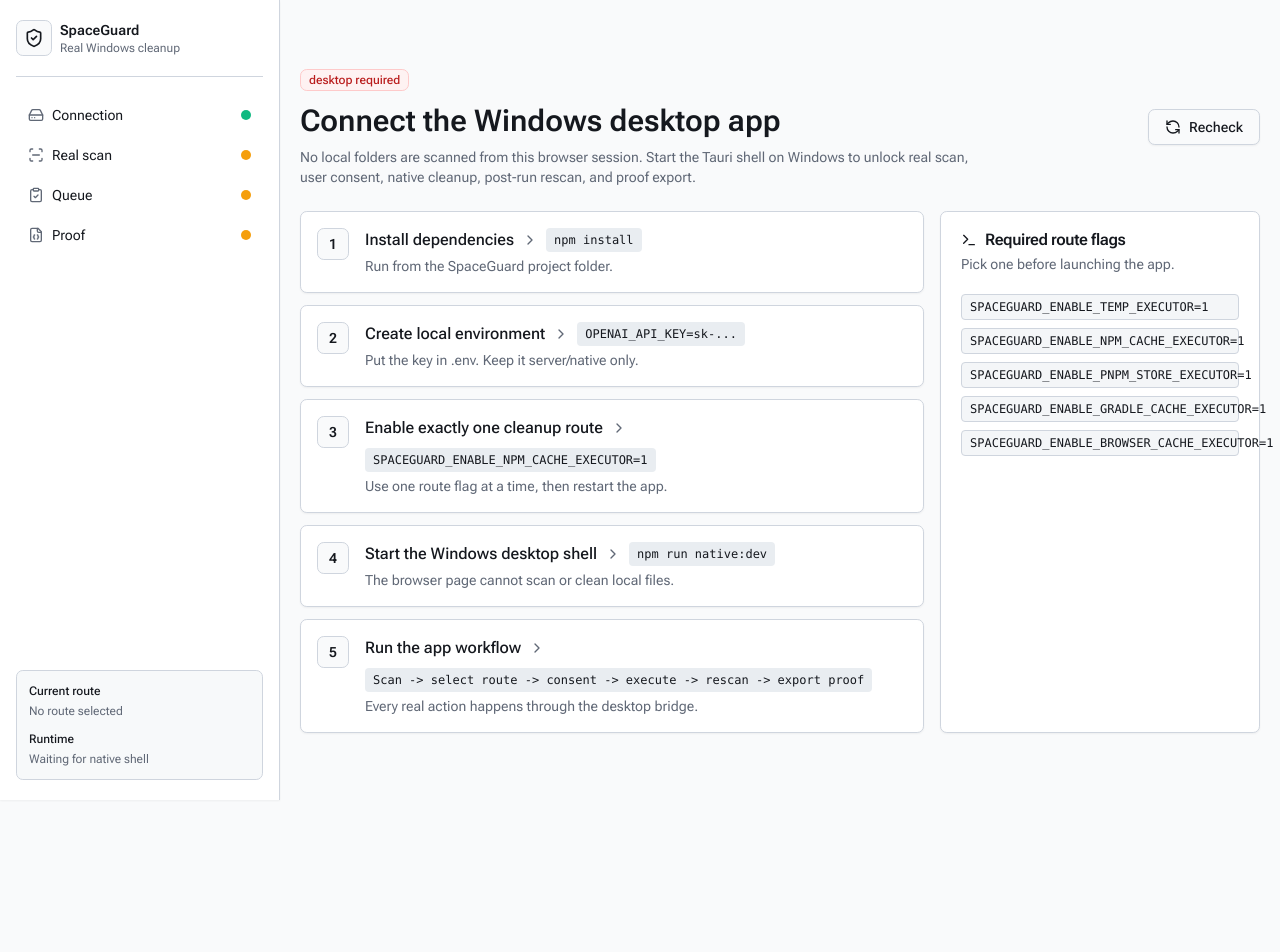
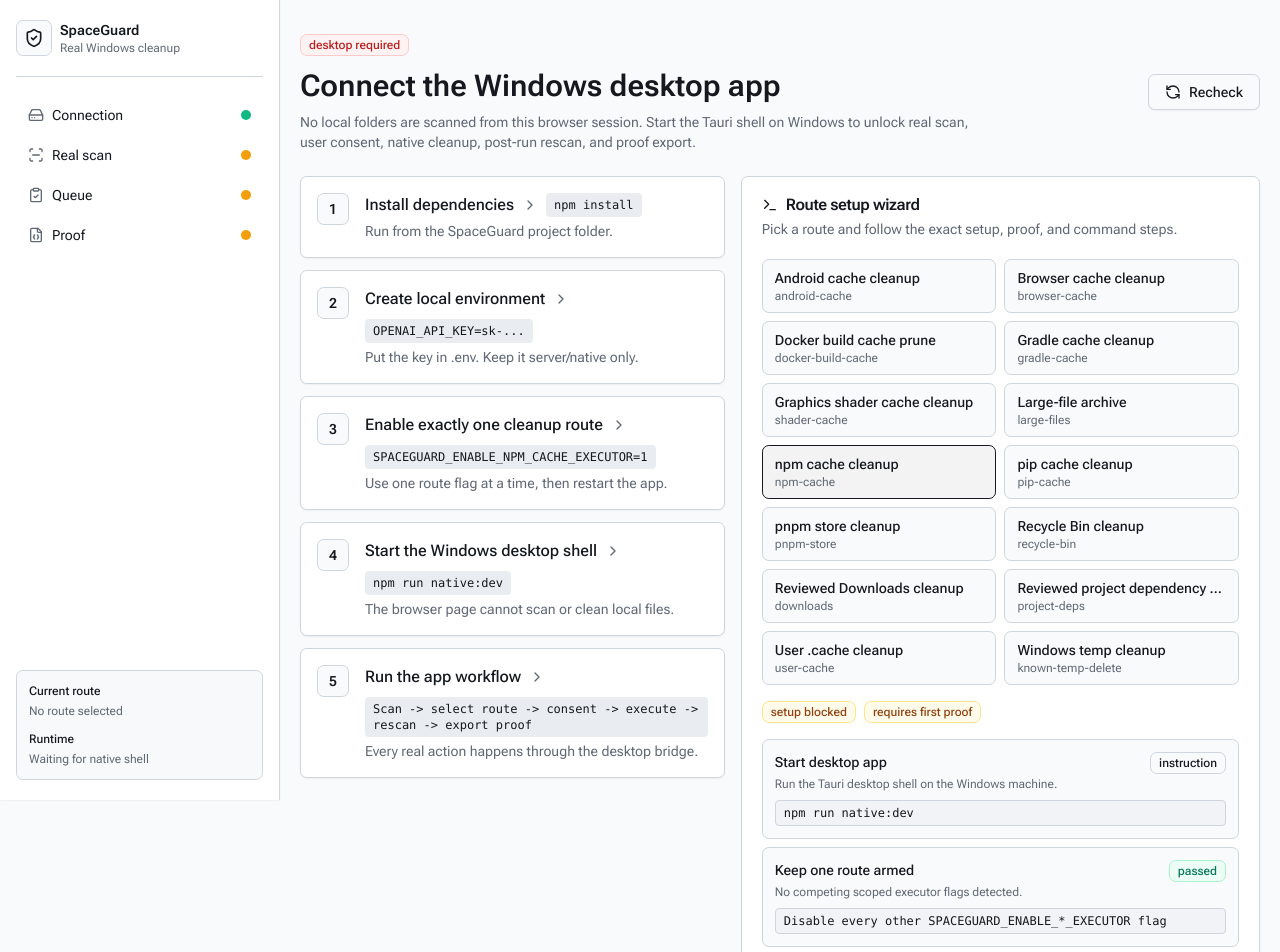
Before and after one commit to codeprakhar25/windows-clean, a React (Vite) app: page / in a window 1280 px wide. Shown: the top 952 px of the page. Before the commit the page ends 800 px from the top, so only its background shows below. Built offline with nearby package versions, Linux system fonts and the light colour scheme.

Commit message:
feat: add route setup wizard

```diff
--- a/src/App.jsx
+++ b/src/App.jsx
@@ -50,7 +50,7 @@ import {
   writeNativeProofArtifact
 } from "./native-scanner.mjs";
 import { requestOpenAIAgentAdvice } from "./openai-agent.mjs";
-import { buildPostRunProof, buildRouteReadiness, formatBytes } from "./real-workflow.mjs";
+import { buildPostRunProof, buildRouteReadiness, buildRouteSetupChecklist, formatBytes } from "./real-workflow.mjs";
 
 const DEFAULT_SCAN_REQUEST = {
   targetDrive: "C:",
@@ -248,6 +248,8 @@ const MANUAL_RECIPE_LABELS = {
 };
 
 function App() {
+  const routeSetupOptions = useMemo(() => buildRouteSetupOptions(), []);
+  const [setupRouteInput, setSetupRouteInput] = useState("npm-cache");
   const [capability, setCapability] = useState(() => getNativeScannerCapability());
   const [runtime, setRuntime] = useState(null);
   const [runtimeStatus, setRuntimeStatus] = useState("loading");
@@ -285,6 +287,14 @@ function App() {
     [candidates, selectedId]
   );
   const manualFindings = useMemo(() => buildManualFindings(scan), [scan]);
+  const setupRoute = useMemo(
+    () => routeSetupOptions.find((route) => route.routeInput === setupRouteInput) || routeSetupOptions[0],
+    [routeSetupOptions, setupRouteInput]
+  );
+  const setupChecklist = useMemo(
+    () => buildRouteSetupChecklist({ route: setupRoute, runtime }),
+    [setupRoute, runtime]
+  );
   const scanFingerprint = useMemo(() => buildScanFingerprint(scan), [scan]);
   const postRunProof = useMemo(
     () => buildPostRunProof({ candidate: selectedCandidate, executionRecord, postRunScan }),
@@ -465,7 +475,14 @@ function App() {
         selectedCandidate={selectedCandidate}
         executionRecord={executionRecord}
       >
-        <ConnectionRequired runtimeError={runtimeError} onRefresh={refreshRuntime} />
+        <ConnectionRequired
+          runtimeError={runtimeError}
+          onRefresh={refreshRuntime}
+          routes={routeSetupOptions}
+          selectedRouteInput={setupRouteInput}
+          setSelectedRouteInput={setSetupRouteInput}
+          checklist={setupChecklist}
+        />
       </AppFrame>
     );
   }
@@ -494,7 +511,15 @@ function App() {
             scanError={scanError}
             onRunScan={() => runRealScan()}
           />
+          <div className="grid gap-5">
             <RuntimePanel runtime={runtime} />
+            <RouteSetupPanel
+              routes={routeSetupOptions}
+              selectedRouteInput={setupRouteInput}
+              setSelectedRouteInput={setSetupRouteInput}
+              checklist={setupChecklist}
+            />
+          </div>
         </section>
         <section className="grid gap-5 xl:grid-cols-[minmax(0,1.35fr)_minmax(360px,0.65fr)]">
           <CleanupQueue
@@ -613,7 +638,7 @@ function AppFrame({ children, runtime, runtimeStatus, nativeConnected, scan, sel
   );
 }
 
-function ConnectionRequired({ runtimeError, onRefresh }) {
+function ConnectionRequired({ runtimeError, onRefresh, routes, selectedRouteInput, setSelectedRouteInput, checklist }) {
   const setupSteps = [
     {
       label: "Install dependencies",
@@ -657,7 +682,7 @@ function ConnectionRequired({ runtimeError, onRefresh }) {
           Recheck
         </Button>
       </div>
-      <div className="grid gap-4 lg:grid-cols-[minmax(0,1fr)_320px]">
+      <div className="grid gap-4 lg:grid-cols-[minmax(0,0.9fr)_minmax(360px,1.1fr)]">
         <div className="space-y-3">
           {setupSteps.map((step, index) => (
             <Card key={step.label} className="rounded-md">
@@ -677,6 +702,13 @@ function ConnectionRequired({ runtimeError, onRefresh }) {
             </Card>
           ))}
         </div>
+        <div className="grid gap-4">
+          <RouteSetupPanel
+            routes={routes}
+            selectedRouteInput={selectedRouteInput}
+            setSelectedRouteInput={setSelectedRouteInput}
+            checklist={checklist}
+          />
           <Card className="rounded-md">
             <CardHeader>
               <CardTitle className="flex items-center gap-2">
@@ -686,15 +718,9 @@ function ConnectionRequired({ runtimeError, onRefresh }) {
               <CardDescription>Pick one before launching the app.</CardDescription>
             </CardHeader>
             <CardContent className="space-y-2 text-xs">
-            {[
-              "SPACEGUARD_ENABLE_TEMP_EXECUTOR=1",
-              "SPACEGUARD_ENABLE_NPM_CACHE_EXECUTOR=1",
-              "SPACEGUARD_ENABLE_PNPM_STORE_EXECUTOR=1",
-              "SPACEGUARD_ENABLE_GRADLE_CACHE_EXECUTOR=1",
-              "SPACEGUARD_ENABLE_BROWSER_CACHE_EXECUTOR=1"
-            ].map((flag) => (
-              <code key={flag} className="block rounded border bg-muted/50 px-2 py-1">
-                {flag}
+              {routes.map((route) => (
+                <code key={route.envVar} className="block rounded border bg-muted/50 px-2 py-1">
+                  {route.envVar}=1
                 </code>
               ))}
               {runtimeError ? (
@@ -702,6 +728,7 @@ function ConnectionRequired({ runtimeError, onRefresh }) {
               ) : null}
             </CardContent>
           </Card>
+        </div>
       </div>
     </main>
   );
@@ -791,6 +818,61 @@ function RuntimePanel({ runtime }) {
               Routes after known-temp-delete require SPACEGUARD_FIRST_ROUTE_COMPLETION_CHECK.
             </p>
           )}
+        </div>
+      </CardContent>
+    </Card>
+  );
+}
+
+function RouteSetupPanel({ routes, selectedRouteInput, setSelectedRouteInput, checklist }) {
+  return (
+    <Card className="rounded-md">
+      <CardHeader>
+        <CardTitle className="flex items-center gap-2">
+          <Terminal className="h-4 w-4" />
+          Route setup wizard
+        </CardTitle>
+        <CardDescription>Pick a route and follow the exact setup, proof, and command steps.</CardDescription>
+      </CardHeader>
+      <CardContent className="space-y-4">
+        <div className="grid gap-2 sm:grid-cols-2">
+          {routes.map((route) => (
+            <button
+              key={route.routeInput}
+              type="button"
+              onClick={() => setSelectedRouteInput(route.routeInput)}
+              className={`rounded-md border px-3 py-2 text-left text-sm transition hover:border-primary ${
+                selectedRouteInput === route.routeInput ? "border-primary bg-primary/5" : "bg-background"
+              }`}
+            >
+              <span className="block truncate font-medium">{route.label}</span>
+              <span className="block truncate text-xs text-muted-foreground">{route.routeInput}</span>
+            </button>
+          ))}
+        </div>
+        <div className="flex flex-wrap items-center gap-2">
+          <Badge variant={checklist.ready ? "safe" : "review"}>{checklist.ready ? "route ready" : "setup blocked"}</Badge>
+          <Badge variant={checklist.requiresFirstRouteProof ? "review" : "outline"}>
+            {checklist.requiresFirstRouteProof ? "requires first proof" : "first proof route"}
+          </Badge>
+        </div>
+        <div className="grid gap-2">
+          {checklist.steps.map((step) => (
+            <div key={step.id} className="rounded-md border bg-background p-3">
+              <div className="flex items-start justify-between gap-3">
+                <div className="min-w-0">
+                  <p className="text-sm font-medium">{step.label}</p>
+                  <p className="mt-1 text-xs text-muted-foreground">{step.detail}</p>
+                </div>
+                <Badge variant={step.status === "blocked" ? "restricted" : step.status === "instruction" ? "outline" : "safe"}>
+                  {step.status}
+                </Badge>
+              </div>
+              <code className="mt-2 block overflow-hidden text-ellipsis rounded border bg-muted/50 px-2 py-1 text-xs">
+                {step.command}
+              </code>
+            </div>
+          ))}
         </div>
       </CardContent>
     </Card>
@@ -1272,6 +1354,25 @@ function buildCleanupCandidates(scan, runtime) {
     .sort((left, right) => Number(right.canExecute) - Number(left.canExecute) || right.bytes - left.bytes);
 }
 
+function buildRouteSetupOptions() {
+  const routeMap = new Map();
+  for (const recipe of [
+    ...Object.values(EXECUTOR_RECIPES),
+    ...Object.values(ITEM_REVIEW_RECIPES),
+    ARCHIVE_RECIPE
+  ]) {
+    if (!recipe.routeInput || routeMap.has(recipe.routeInput)) continue;
+    routeMap.set(recipe.routeInput, {
+      label: recipe.label,
+      route: recipe.route,
+      routeInput: recipe.routeInput,
+      flagKey: recipe.flagKey,
+      envVar: recipe.envVar
+    });
+  }
+  return Array.from(routeMap.values()).sort((left, right) => left.label.localeCompare(right.label));
+}
+
 function buildCandidateFromFinding(finding, recipe, runtime) {
   const status = buildRouteReadiness({ recipe, finding, runtime });
   return {
--- a/src/real-workflow.mjs
+++ b/src/real-workflow.mjs
@@ -1,5 +1,138 @@
 export const MB = 1024 ** 2;
 export const RESCAN_TOLERANCE_BYTES = 64 * MB;
+
+export function buildRouteSetupChecklist({ route = {}, runtime = {} } = {}) {
+  const routeInput = route.routeInput || route.route || "";
+  const envVar = route.envVar || "";
+  const flagKey = route.flagKey || envVarToFlagKey(envVar);
+  const enabledFlags = Array.isArray(runtime?.enabledScopedExecutorFlags)
+    ? runtime.enabledScopedExecutorFlags
+    : [];
+  const routeFlagEnabled = Boolean(runtime?.executorFlags?.[flagKey] || enabledFlags.includes(envVar));
+  const multipleFlags = runtime?.executorScopeStatus === "multiple-scoped-flags";
+  const requiresFirstRouteProof = route.route !== "known-temp-delete";
+  const firstRouteAccepted = Boolean(runtime?.firstRouteProof?.accepted);
+  const selectedRouteProofCommand = route.route === "known-temp-delete"
+    ? "npm run proof:first-route:windows -- -Route temp-fixture"
+    : `npm run v1:windows -- -SelectedRoute ${routeInput}`;
+
+  const steps = [
+    setupStep({
+      id: "native-desktop",
+      label: "Start desktop app",
+      status: runtime?.windows ? "passed" : "instruction",
+      command: "npm run native:dev",
+      detail: runtime?.windows ? "Windows desktop runtime is connected." : "Run the Tauri desktop shell on the Windows machine."
+    }),
+    setupStep({
+      id: "single-route-scope",
+      label: "Keep one route armed",
+      status: multipleFlags ? "blocked" : "passed",
+      command: "Disable every other SPACEGUARD_ENABLE_*_EXECUTOR flag",
+      detail: multipleFlags
+        ? `Enabled flags: ${enabledFlags.join(", ") || "multiple scoped flags"}.`
+        : "No competing scoped executor flags detected."
+    }),
+    setupStep({
+      id: "route-flag",
+      label: "Enable selected route",
+      status: routeFlagEnabled ? "passed" : "blocked",
+      command: `${envVar}=1`,
+      detail: routeFlagEnabled ? `${envVar}=1 is active.` : `Set ${envVar}=1 in .env and restart the desktop app.`
+    }),
+    requiresFirstRouteProof
+      ? setupStep({
+          id: "first-route-proof",
+          label: "Prove first safe route",
+          status: firstRouteAccepted ? "passed" : "blocked",
+          command: "npm run proof:first-route:windows -- -Route temp-fixture",
+          detail: firstRouteAccepted
+            ? `Accepted first-route proof: ${runtime?.firstRouteProof?.path || "configured path"}.`
+            : "Run and accept known-temp-delete proof before real-data cleanup routes."
+        })
+      : setupStep({
+          id: "first-route-proof",
+          label: "Prove first safe route",
+          status: "not-required",
+          command: "Not required for known-temp-delete",
+          detail: "This route is the first safe executor proof."
+        }),
+    setupStep({
+      id: "route-setup",
+      label: "Create route setup packet",
+      status: "instruction",
+      command: `npm run setup:route -- --route ${routeInput}`,
+      detail: "Confirms route metadata, selected env flag, and proof requirement."
+    }),
+    setupStep({
+      id: "openai-smoke",
+      label: "Check OpenAI advisor",
+      status: runtime?.openAiAdvisorConfigured ? "passed" : "instruction",
+      command: `npm run openai:smoke -- --route ${routeInput}`,
+      detail: runtime?.openAiAdvisorConfigured
+        ? "OpenAI key is configured for advisory checks."
+        : "Set OPENAI_API_KEY if you want advisory reasoning and V1 proof evidence."
+    }),
+    setupStep({
+      id: "app-workflow",
+      label: "Run guarded app workflow",
+      status: "instruction",
+      command: "Scan -> select route -> consent -> execute -> rescan -> export proof",
+      detail: "The app remains the only place where user consent and native execution are joined."
+    }),
+    setupStep({
+      id: "v1-proof",
+      label: "Capture proof packet",
+      status: "instruction",
+      command: selectedRouteProofCommand,
+      detail: "Use the full proof runner when you want command ledgers, native bundle evidence, OpenAI smoke, and verifier output."
+    })
+  ];
+  const blockers = steps.filter((step) => step.status === "blocked");
+
+  return {
+    schemaVersion: "spaceguard-route-setup-checklist/v1",
+    routeInput,
+    route: route.route || "",
+    label: route.label || routeInput,
+    envVar,
+    ready: blockers.length === 0,
+    requiresFirstRouteProof,
+    steps,
+    blockers
+  };
+}
+
+function setupStep({ id, label, status, command, detail }) {
+  return {
+    id,
+    label,
+    status,
+    passed: status === "passed" || status === "not-required",
+    command,
+    detail
+  };
+}
+
+function envVarToFlagKey(envVar = "") {
+  const map = {
+    SPACEGUARD_ENABLE_TEMP_EXECUTOR: "tempCleanupExecutor",
+    SPACEGUARD_ENABLE_PROJECT_DEPS_EXECUTOR: "projectDependencyExecutor",
+    SPACEGUARD_ENABLE_DOWNLOADS_EXECUTOR: "downloadsCleanupExecutor",
+    SPACEGUARD_ENABLE_LARGE_FILE_ARCHIVE_EXECUTOR: "largeFileArchiveExecutor",
+    SPACEGUARD_ENABLE_GRADLE_CACHE_EXECUTOR: "gradleCacheExecutor",
+    SPACEGUARD_ENABLE_USER_CACHE_EXECUTOR: "userCacheExecutor",
+    SPACEGUARD_ENABLE_ANDROID_CACHE_EXECUTOR: "androidCacheExecutor",
+    SPACEGUARD_ENABLE_SHADER_CACHE_EXECUTOR: "shaderCacheExecutor",
+    SPACEGUARD_ENABLE_PIP_CACHE_EXECUTOR: "pipCacheExecutor",
+    SPACEGUARD_ENABLE_NPM_CACHE_EXECUTOR: "npmCacheExecutor",
+    SPACEGUARD_ENABLE_PNPM_STORE_EXECUTOR: "pnpmStoreExecutor",
+    SPACEGUARD_ENABLE_RECYCLE_BIN_EXECUTOR: "recycleBinExecutor",
+    SPACEGUARD_ENABLE_BROWSER_CACHE_EXECUTOR: "browserCacheExecutor",
+    SPACEGUARD_ENABLE_TOOL_NATIVE_PRUNE_EXECUTORS: "toolNativePruneExecutors"
+  };
+  return map[envVar] || "";
+}
 
 export function buildRouteReadiness({ recipe = {}, finding = {}, runtime = {} } = {}) {
   const executable = Boolean(recipe.executor);
```
Also changed, not shown: 2 other files (tests, documents, lock files or other folders). Lines whose indentation alone changed are shown as unchanged.
